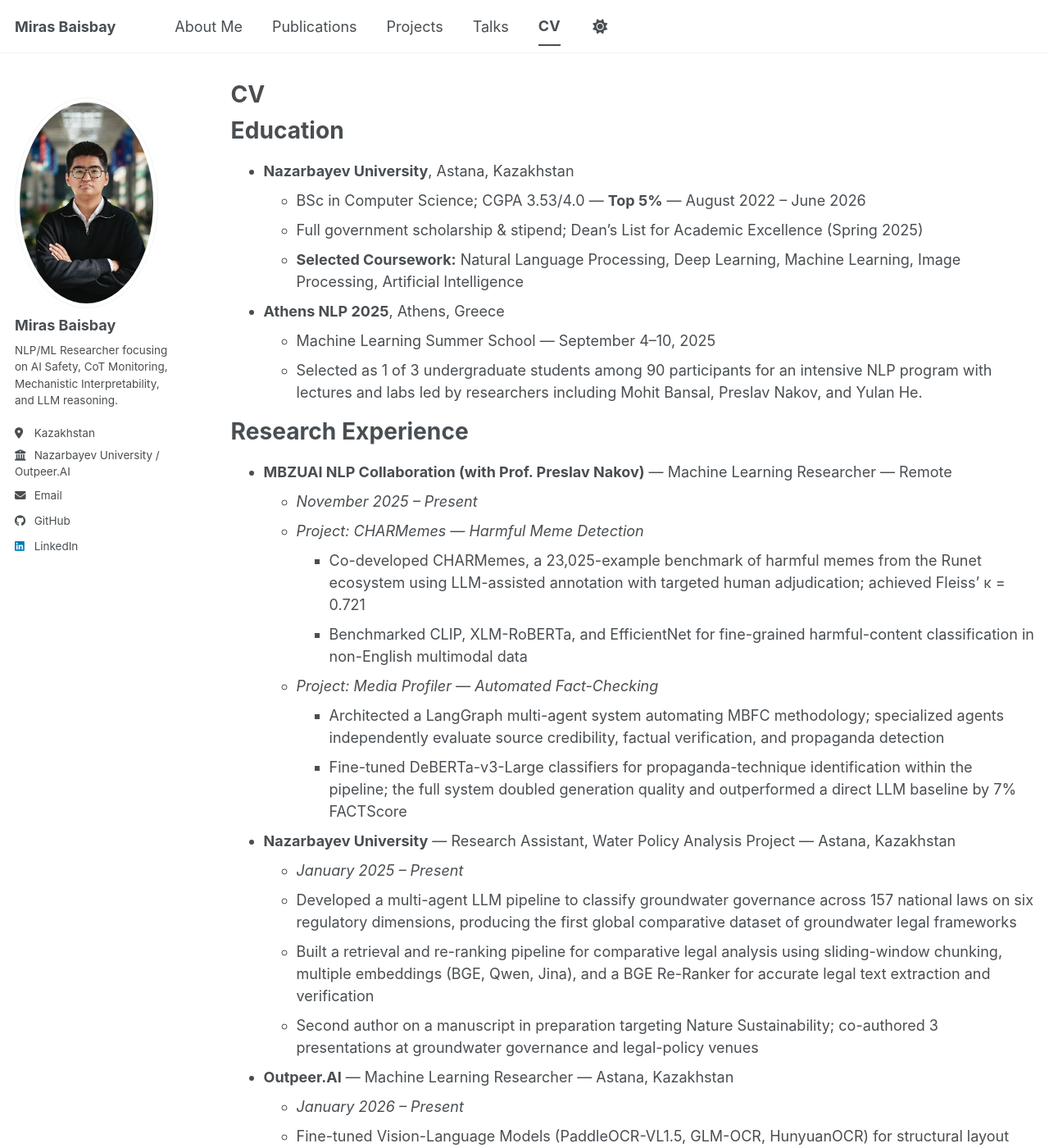
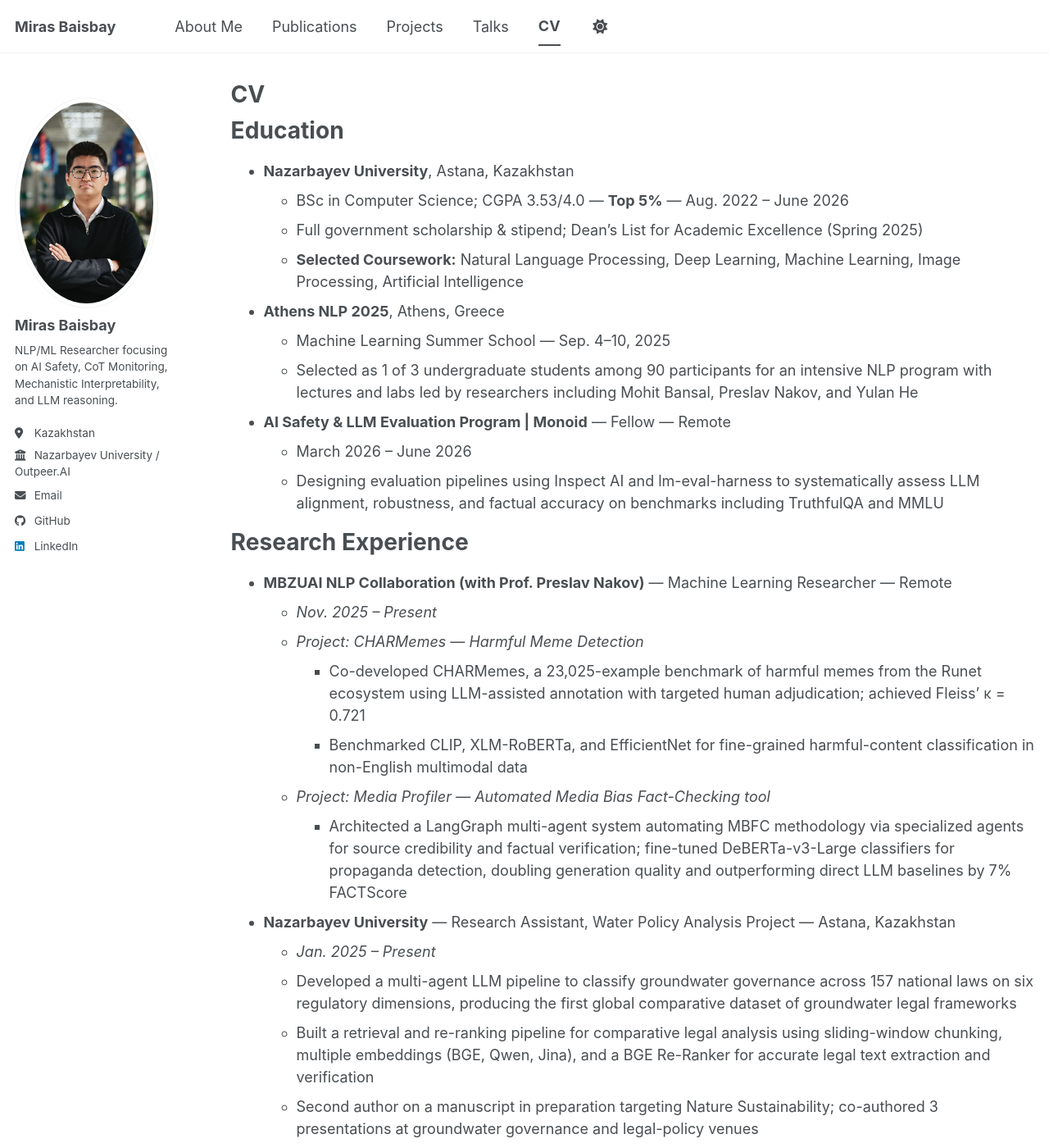
Before and after one commit to mbaisbay/mbaisbay.github.io, a Jekyll site: the page built from _pages/cv.md, in a window 1280 px wide and 1400 px high. Shown: the whole window at 82% size. Built offline with Jekyll 4.4.1, drawn with Linux system fonts in a browser that asks for light colours; a script bundle is joined from its source files by our own code; library files that are not in the unit come from our copies; some of the changed text lies outside the part shown.

Commit message:
Update CV and add Nature Sustainability publication
- Move Monoid fellowship from Honors to Education section
- Condense Media Profiler to single bullet point
- Add Nature Sustainability groundwater paper to publications
- Remove Monoid from Honors & Competitions
- Condense Yessenov entry

Co-Authored-By: Claude Sonnet 4.6 <noreply@anthropic.com>

```diff
--- a/_pages/cv.md
+++ b/_pages/cv.md
@@ -11,33 +11,36 @@ redirect_from:
 Education
 ======
 * **Nazarbayev University**, Astana, Kazakhstan
-  * BSc in Computer Science; CGPA 3.53/4.0 — **Top 5%** — August 2022 – June 2026
+  * BSc in Computer Science; CGPA 3.53/4.0 — **Top 5%** — Aug. 2022 – June 2026
   * Full government scholarship & stipend; Dean's List for Academic Excellence (Spring 2025)
   * **Selected Coursework:** Natural Language Processing, Deep Learning, Machine Learning, Image Processing, Artificial Intelligence
 
 * **Athens NLP 2025**, Athens, Greece
-  * Machine Learning Summer School — September 4–10, 2025
-  * Selected as 1 of 3 undergraduate students among 90 participants for an intensive NLP program with lectures and labs led by researchers including Mohit Bansal, Preslav Nakov, and Yulan He.
+  * Machine Learning Summer School — Sep. 4–10, 2025
+  * Selected as 1 of 3 undergraduate students among 90 participants for an intensive NLP program with lectures and labs led by researchers including Mohit Bansal, Preslav Nakov, and Yulan He
+
+* **AI Safety & LLM Evaluation Program \| Monoid** — Fellow — Remote
+  * March 2026 – June 2026
+  * Designing evaluation pipelines using Inspect AI and lm-eval-harness to systematically assess LLM alignment, robustness, and factual accuracy on benchmarks including TruthfulQA and MMLU
 
 Research Experience
 ======
 * **MBZUAI NLP Collaboration (with Prof. Preslav Nakov)** — Machine Learning Researcher — Remote
-  * *November 2025 – Present*
+  * *Nov. 2025 – Present*
   * *Project: CHARMemes — Harmful Meme Detection*
     * Co-developed CHARMemes, a 23,025-example benchmark of harmful memes from the Runet ecosystem using LLM-assisted annotation with targeted human adjudication; achieved Fleiss' κ = 0.721
     * Benchmarked CLIP, XLM-RoBERTa, and EfficientNet for fine-grained harmful-content classification in non-English multimodal data
-  * *Project: Media Profiler — Automated Fact-Checking*
-    * Architected a LangGraph multi-agent system automating MBFC methodology; specialized agents independently evaluate source credibility, factual verification, and propaganda detection
-    * Fine-tuned DeBERTa-v3-Large classifiers for propaganda-technique identification within the pipeline; the full system doubled generation quality and outperformed a direct LLM baseline by 7% FACTScore
+  * *Project: Media Profiler — Automated Media Bias Fact-Checking tool*
+    * Architected a LangGraph multi-agent system automating MBFC methodology via specialized agents for source credibility and factual verification; fine-tuned DeBERTa-v3-Large classifiers for propaganda detection, doubling generation quality and outperforming direct LLM baselines by 7% FACTScore
 
 * **Nazarbayev University** — Research Assistant, Water Policy Analysis Project — Astana, Kazakhstan
-  * *January 2025 – Present*
+  * *Jan. 2025 – Present*
   * Developed a multi-agent LLM pipeline to classify groundwater governance across 157 national laws on six regulatory dimensions, producing the first global comparative dataset of groundwater legal frameworks
   * Built a retrieval and re-ranking pipeline for comparative legal analysis using sliding-window chunking, multiple embeddings (BGE, Qwen, Jina), and a BGE Re-Ranker for accurate legal text extraction and verification
   * Second author on a manuscript in preparation targeting Nature Sustainability; co-authored 3 presentations at groundwater governance and legal-policy venues
 
 * **Outpeer.AI** — Machine Learning Researcher — Astana, Kazakhstan
-  * *January 2026 – Present*
+  * *Jan. 2026 – Present*
   * Fine-tuned Vision-Language Models (PaddleOCR-VL1.5, GLM-OCR, HunyuanOCR) for structural layout extraction; designed an agreement-based ensemble routing low-confidence cases to a frontier LLM, reducing API costs by 80%
 
 Publications
@@ -53,14 +56,10 @@ Technical Skills
 
 Honors & Competitions
 ======
-* **Yessenov Foundation Scholarship & Advanced LLM Program** — Fellow / Grant Recipient (~5% Acceptance Rate) — Remote
-  * *February 2026 – July 2026*
-  * Awarded a highly competitive national grant to complete an intensive frontier LLM engineering program, gaining hands-on expertise in distributed training, alignment, inference optimization, and multimodal architectures
+* **Yessenov Foundation Scholarship & Advanced LLM Program** — Fellow (top 5%) — Remote
+  * *Feb. 2026 – July 2026*
+  * Awarded national grant for frontier LLM engineering; training in distributed systems, alignment, and optimization
 
-* **AI Safety & LLM Evaluation Program \| Monoid** — Fellow — Remote
-  * *March 2026 – June 2026*
-  * Designing evaluation pipelines using Inspect AI and lm-eval-harness to systematically assess LLM alignment, robustness, and factual accuracy on benchmarks including TruthfulQA and MMLU
-
-* **SemEval 2026 – Task 13: Machine-Generated Code Detection, Subtask C** — Machine Learning Researcher — Remote
-  * *November 2025 – February 2026*
-  * Placed **Top-9** globally on a private benchmark for 4-way machine-generated code detection by fine-tuning ModernBERT with metric learning and focal loss
+* **SemEval 2026 – Task 13: Machine-Generated Code Detection** — Top 9 Global Finish — Remote
+  * *Nov. 2025 – Feb. 2026*
+  * Placed Top-9 for 4-way detection by fine-tuning ModernBERT with metric learning and focal loss
```
Also changed, not shown: _publications/2026-02-01-governing-groundwater.md (added, +11 -0 lines).
